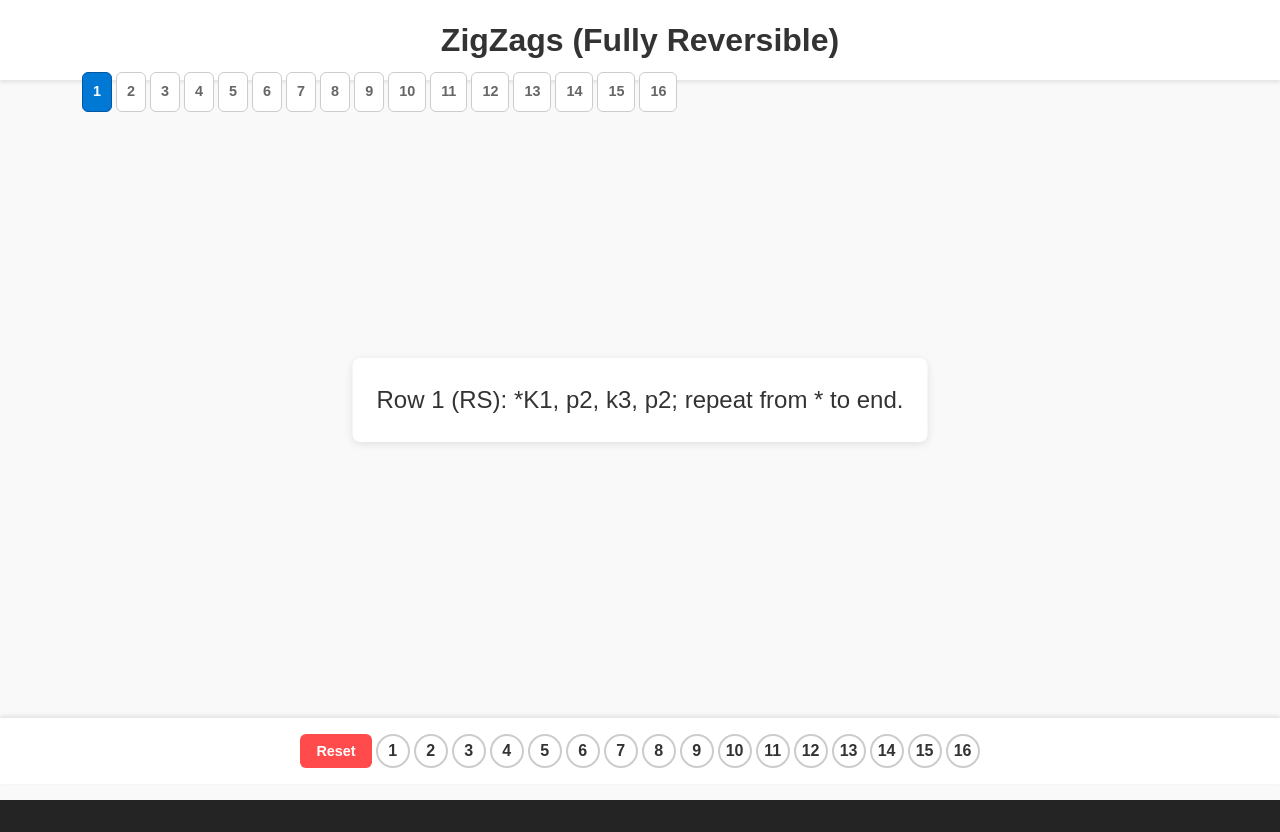
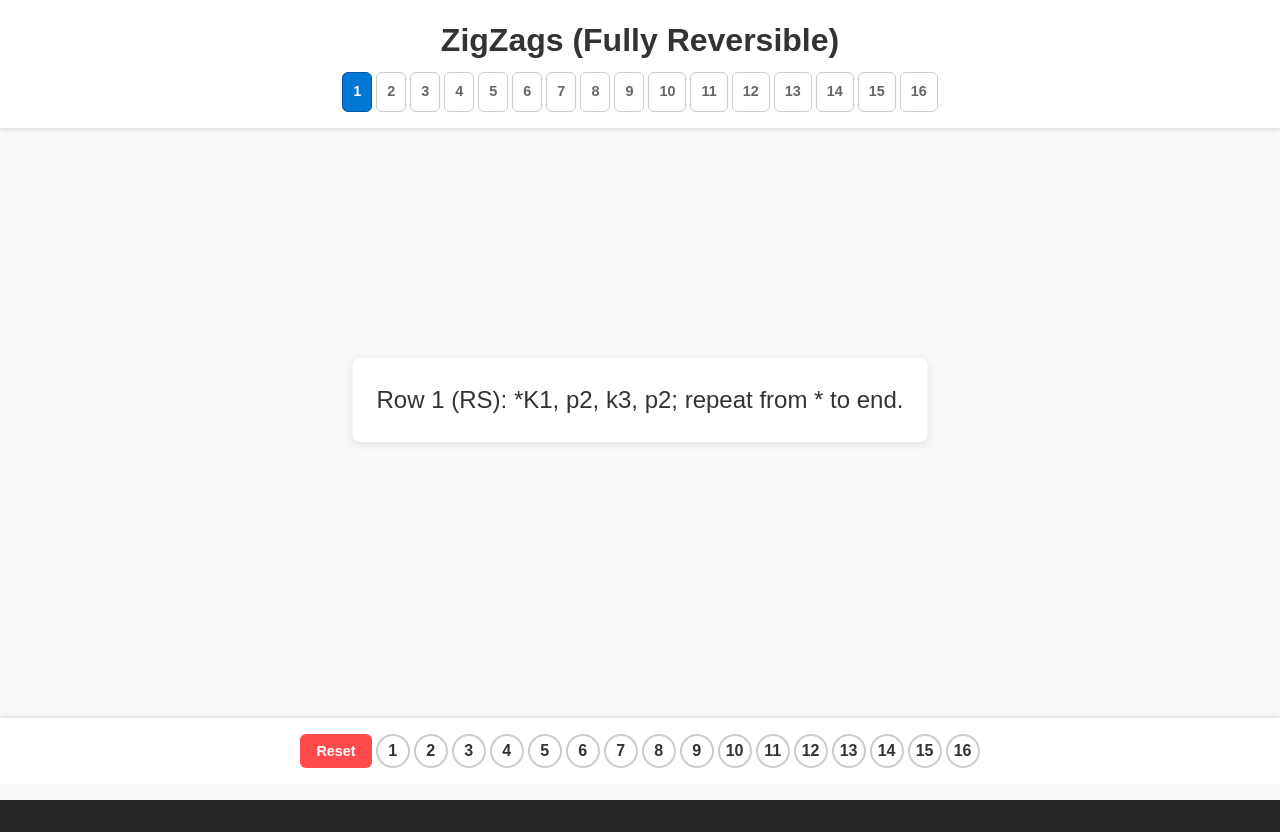
Before and after one commit to monoclefox/yarn-party, a React (Vite) app: page / in a window 1280 px wide. Built offline with nearby package versions, Linux system fonts and the light colour scheme.

Commit message:
center steps;

```diff
--- a/src/App.css
+++ b/src/App.css
@@ -49,18 +49,17 @@ body {
   transition: all 0.3s ease;
   display: flex;
   justify-content: center;
+  align-items: center;
   margin-top: 8px;
-  position: absolute;
-  top: 64px;
-  left: 40px;
+  /* left: 40px; */
   /* overflow-x: hidden; */
   max-width: 100vw;
-  &.left {
+  /* &.left {
     left: 80px;
   }
   &.right {
     right: calc(100vw - 20px)
-  }
+  } */
 }
 
 .nav-scroller {
```
